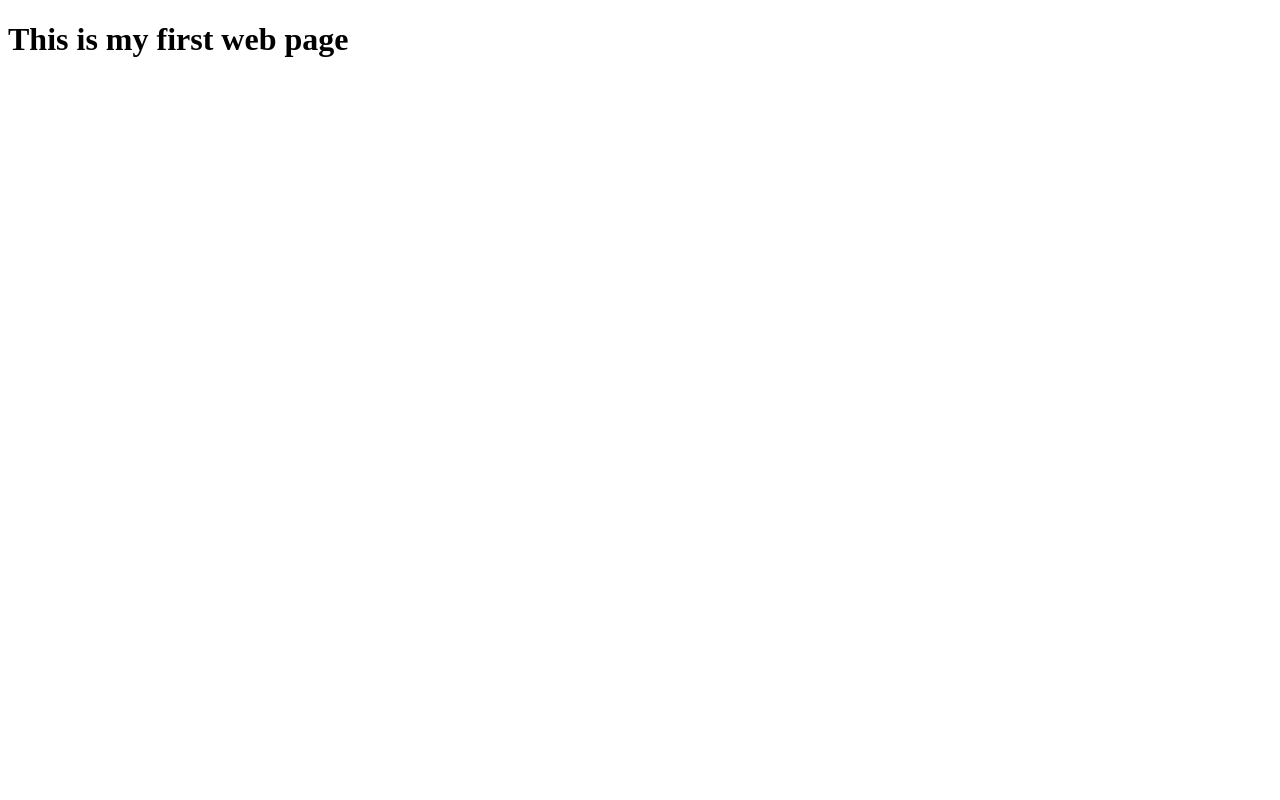
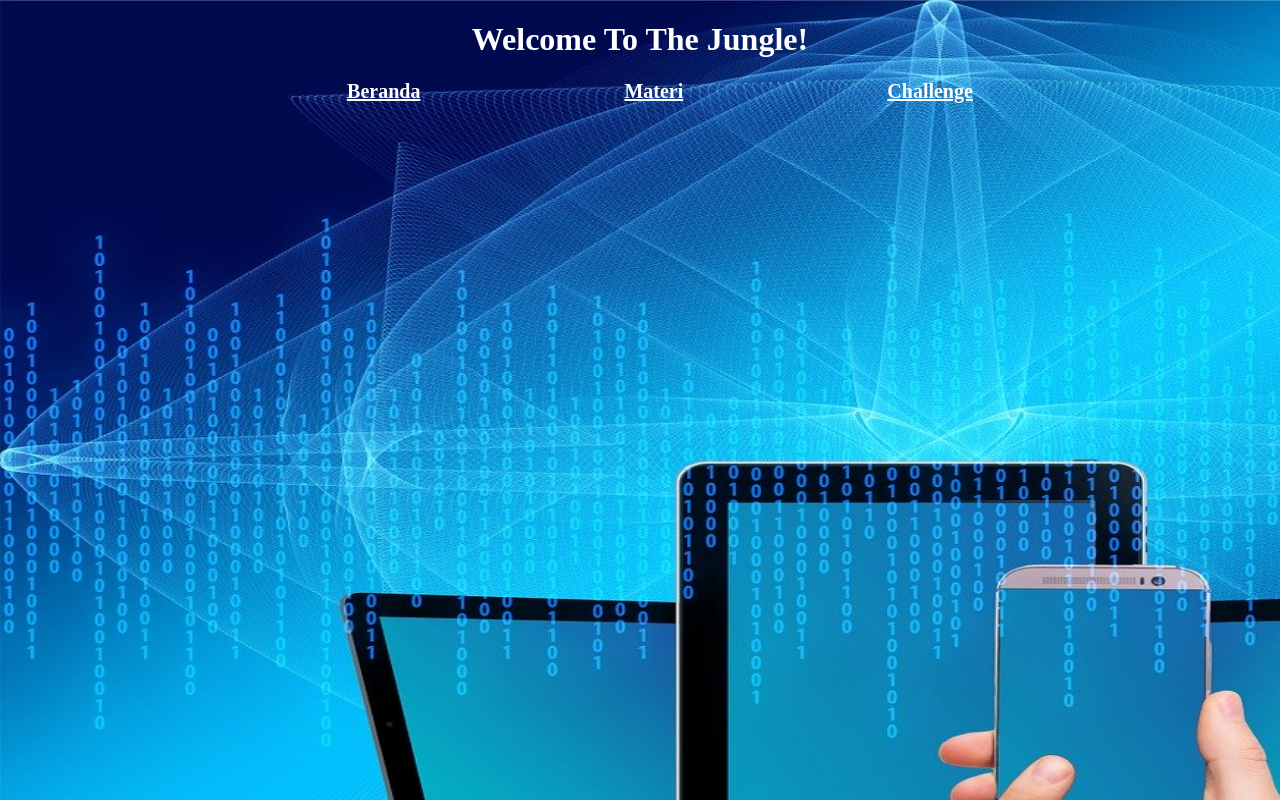
Before and after one commit to farhanhrywn/FirstWebPage, a plain HTML site: page index.html in a window 1280 px wide. Drawn offline with Linux system fonts and the light colour scheme.

Commit message:
First Web Page

```diff
--- a/index.html
+++ b/index.html
@@ -1,10 +1,17 @@
 <!DOCTYPE html>
 <html>
     <head>
-        <Title>
-        </Title>
+        <Title>First Web Page</Title>
+        <link href="style.css" rel="stylesheet" type="text/css"/>
     </head>
     <body>
-        <h1>This is my first web page</h1>
+        <div class="header">
+            <h1>Welcome To The Jungle!</h1>
+            <ul class="nav">
+                <li><a href="./index.html" class="menus">Beranda</a></li>
+                <li><a href="./lecture.html" class="menus">Materi</a></li>
+                <li><a href="./challenge.html" class="menus">Challenge</a></li>
+            </ul>
+        </div>
     </body>
 </html>
--- /dev/null
+++ b/style.css
@@ -0,0 +1,33 @@
+body{
+    background-image: url("computer.jpg");
+    background-size: 1880px 920px;
+}
+.header {
+    text-align: center;
+    color: white;
+    padding-bottom: 0px;
+}
+
+.nav li{
+    display: inline;
+    font-weight: bold;
+    font-size: 20px;
+    margin: 5em;
+}
+
+.menus{
+    color: white;
+}
+
+h2 {
+    padding-top: 50px;
+    text-align: center;
+    color: white;
+}
+
+.lecture li{
+    text-align: center;
+    font-weight: bold;
+    font-size: 30px;
+    color:white;
+}
```
Also changed, not shown: lecture.html (added, +15 -0 lines), computer.jpg (added).
